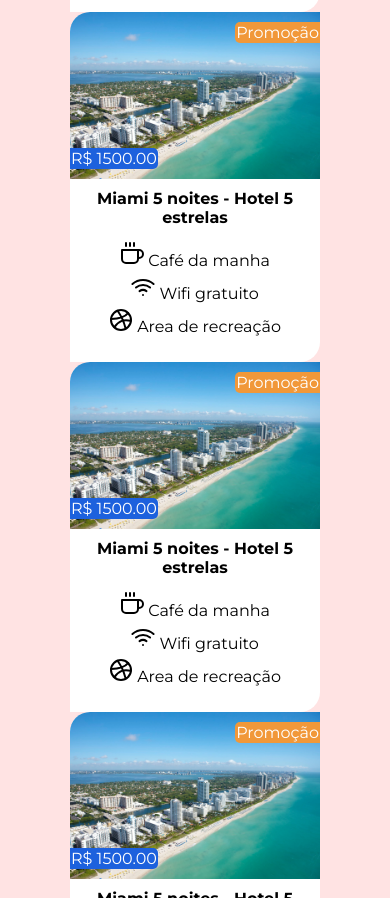
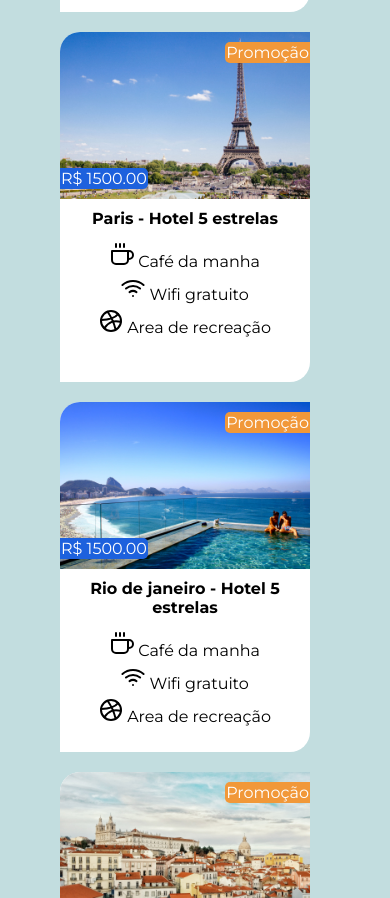
Before and after one commit to luanferreira93/site_viagem_mais, a plain HTML site: page index.html in a window 390 px wide. Shown: the part 1102-2000 px from the top of the page. Drawn offline with nearby package versions, Linux system fonts and the light colour scheme.

Commit message:
Cards ref

```diff
--- a/index.html
+++ b/index.html
@@ -16,7 +16,7 @@
             <span class="title">Viagem mais+</span>
             <ul>
                 <li><a href="#">Home</a></li>
-                <li><a href="#">Pacotes</a></li>
+                <li><a href="#pacotes">Pacotes</a></li>
                 <li><a href="#">Serviços</a></li>
                 <li><a href="#">Contato</a></li>
             </ul>
@@ -30,7 +30,7 @@
 
     <section class="pacotes">
         <h1>Conheça nossos pacotes</h1>
-        <div class="pacotes-cards">
+        <div class="pacotes-cards" id="pacotes">
             <div class="card">
                 <div class="card-img">
                     <div class="card-tag-top">
@@ -64,10 +64,10 @@
                     <div class="card-tag-preco">
                         <span>R$ 1500.00</span>
                     </div>
-                    <img src="./img/miami.jpg" alt="">
+                    <img src="./img/img7.jpg" alt="">
                 </div>
                <div class="card-content">
-                <h2>Miami 5 noites - Hotel 5 estrelas</h2>
+                <h2>Paris - Hotel 5 estrelas</h2>
                 <ul>
                     <li><i data-feather="coffee"></i>
                     Café da manha
@@ -89,10 +89,10 @@
                     <div class="card-tag-preco">
                         <span>R$ 1500.00</span>
                     </div>
-                    <img src="./img/miami.jpg" alt="">
+                    <img src="./img/img5.jpg" alt="">
                 </div>
                <div class="card-content">
-                <h2>Miami 5 noites - Hotel 5 estrelas</h2>
+                <h2>Rio de janeiro - Hotel 5 estrelas</h2>
                 <ul>
                     <li><i data-feather="coffee"></i>
                     Café da manha
@@ -114,10 +114,10 @@
                     <div class="card-tag-preco">
                         <span>R$ 1500.00</span>
                     </div>
-                    <img src="./img/miami.jpg" alt="">
+                    <img src="./img/portugal.jpg" alt="">
                 </div>
                <div class="card-content">
-                <h2>Miami 5 noites - Hotel 5 estrelas</h2>
+                <h2>Lisboa - Hotel 5 estrelas</h2>
                 <ul>
                     <li><i data-feather="coffee"></i>
                     Café da manha
--- a/style.css
+++ b/style.css
@@ -23,9 +23,12 @@ button{
 
 html{
     font-size: 62.5%;
+    scroll-behavior: smooth;
 }
 
 /* -------------------Header-------------------------- */
+
+
 
 header{
     height: calc(100vh - 15rem);
@@ -84,6 +87,7 @@ nav ul li+li{
     margin-bottom: 8rem;
     font-size: 1.7rem;
     text-align: center;
+    font-weight: 500;
 }
 
 .header-content .btn-header{
@@ -97,7 +101,7 @@ background-color: #f19839;
 /* -------------------Cards-------------------------- */
 
 .pacotes{
-    background-color: rgb(255, 227, 227);
+    background-color: #c2dddf;
     padding: 2rem 0;
     text-align: center;
 }
@@ -191,17 +195,29 @@ background-color: #fff;
 
 }
 
+@media (max-width:540px){
+    .pacotes-cards .card{
+        margin-right: 2rem;
+    }
+
+
+}
+
 @media (max-width:767px){
     nav{
         align-items: center;
     }
 
+}
+
+@media (max-width:1200px){
+    .pacotes-cards .card{
+        margin-bottom: 2rem;
+    }
+
+
+    .pacotes-cards .card:nth-child(4){
+        margin-bottom: 0;
+    }
 
 }
-
-@media (max-width:78px) and (max-width:979px){
-
-}
-@media (max-width:1200px){
-
-}
```
Also changed, not shown: img/img4.jpg (deleted), img/img6.jpg, img/portugal.jpg (added).
